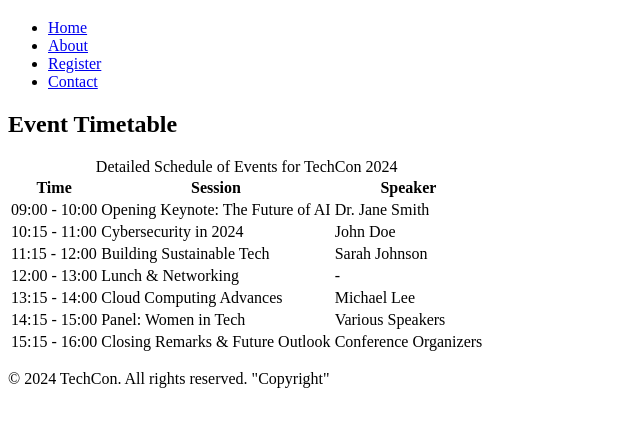
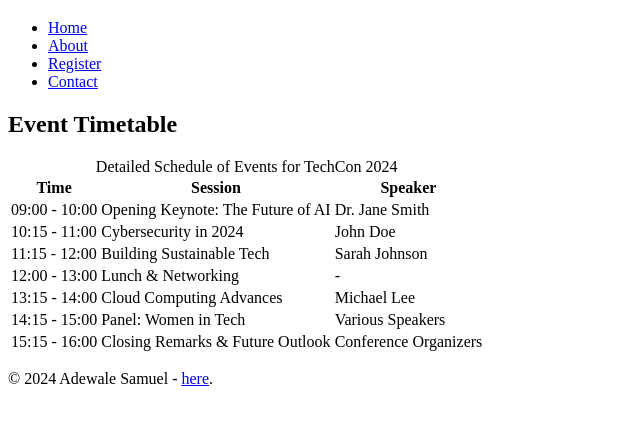
Before and after one commit to Samuel8665/TechCon_HTML, a plain HTML site: page techcon_website/schedule.html in a window 1280 px wide. Shown: the part 61-488 px from the top of the page, without its empty margins (0-640 px from the left). Drawn offline with Linux system fonts and the light colour scheme.

```diff
--- a/techcon_website/schedule.html
+++ b/techcon_website/schedule.html
@@ -74,7 +74,7 @@
 
   <!-- Footer -->
   <footer>
-    <p>&copy; 2024 TechCon. All rights reserved. "Copyright"</p>
+  <p>&copy; 2024 Adewale Samuel - <a href="https://github.com/Samuel8665" target="_blank">here</a>.</p>
   </footer>
 </body>
 </html>
```
